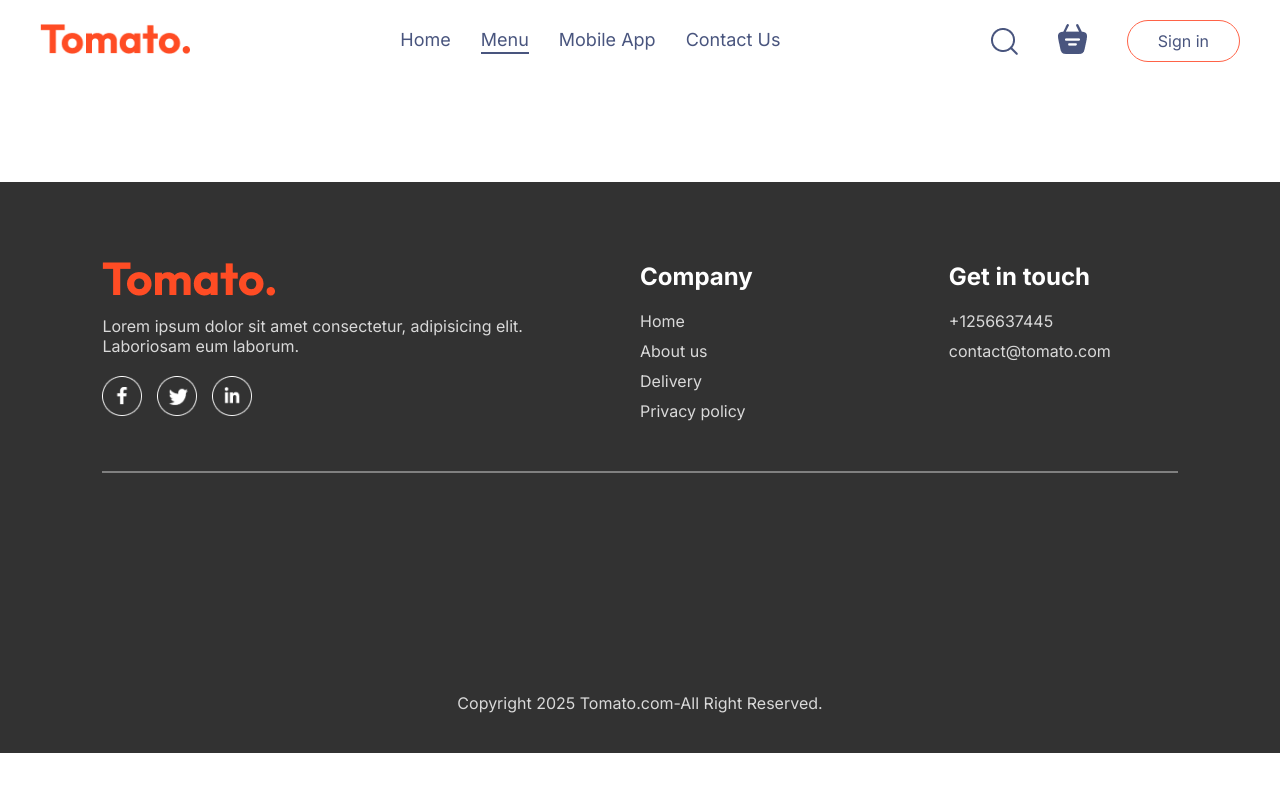
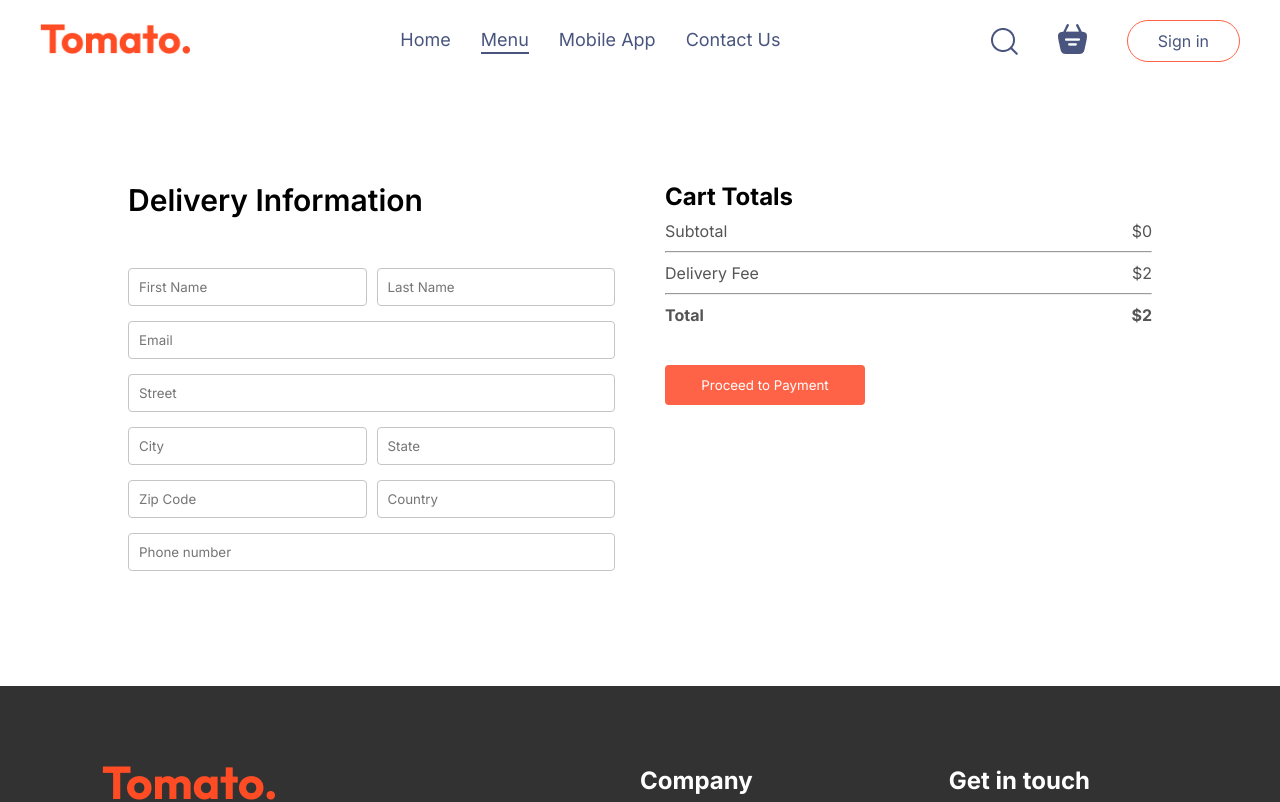
Before and after one commit to shadirahdari/FoodDelivery, a React (Vite) app: page /Order in a window 1280 px wide. Shown: the top 802 px of the page. Built offline with nearby package versions, Linux system fonts and the light colour scheme; a web font is replaced by a local one.

Commit message:
add form to placeorder component

```diff
--- a/src/Components/AppDownload/AppDownload.css
+++ b/src/Components/AppDownload/AppDownload.css
@@ -1,7 +1,7 @@
 .app-download{
     margin: auto auto;
     margin-top: 100px;
-    font-size: max(3vw, 20px);
+    font-size: max(3vw, px);
     text-align: center;
     font-weight: 500;
 }
@@ -13,7 +13,7 @@
 }
 .app-download-platforms img{
     width: max(30vw, 120px);
-    max-width: 100px;
+    max-width: 250px;
     transition: 0.5s;
     cursor: pointer;
 }
--- a/src/Components/ExploreMenu/ExploreMenu.css
+++ b/src/Components/ExploreMenu/ExploreMenu.css
@@ -2,7 +2,9 @@
     display: flex;
     flex-direction: column;
     gap: 20px;
-    padding-left:50px;
+    padding-left: 120px;
+    padding-right: 120px;
+
   }
 
   .explore-menu h1 {
--- a/src/Components/FoodDisplay/FoodDisplay.css
+++ b/src/Components/FoodDisplay/FoodDisplay.css
@@ -1,7 +1,7 @@
 .food-display{
     margin-top: 30px;
-    /* padding-left: 50px;
-    padding-right: 50px; */
+    padding-left: 120px;
+    padding-right: 120px;
 }
 .food-display h2{
     font-size: max(2vw,24px);
--- a/src/Components/Pages/Cart/Cart.jsx
+++ b/src/Components/Pages/Cart/Cart.jsx
@@ -1,9 +1,11 @@
 import React, { useContext } from 'react';
 import './Cart.css';
 import { StoreContext } from '../../../Context/StoreContext';
+import { useNavigate } from 'react-router-dom';
 
 const Cart = () => {
   const { cartItems, food_list, removeFromCart, getTotalCartAmount } = useContext(StoreContext);
+  const navigate=useNavigate();
   const subtotal = getTotalCartAmount();
   const deliveryFee = 2;
   const total = subtotal + deliveryFee;
@@ -60,7 +62,7 @@
               <b>${total}</b>
             </div>
           </div>
-          <button>Proceed to Checkout</button>
+          <button onClick={()=>navigate('/order')}>Proceed to Checkout</button>
         </div>
 
         <div className="cart-promocode">
--- a/src/Components/Pages/PlaceOrder/PlaceOrder.css
+++ b/src/Components/Pages/PlaceOrder/PlaceOrder.css
@@ -0,0 +1,37 @@
+.place-order{
+    display: flex;
+    align-items: start;
+    justify-content: space-between;
+    gap: 50px;
+    margin-top: 100px;
+    padding-left: 8rem;
+    padding-right: 8rem;
+}
+.place-order-left{
+    width: 100%;
+    max-width: max(30%,500px);
+}
+.place-order-left .title{
+    font-size: 30px;
+    font-weight: 600;
+    margin-bottom: 50px;
+}
+.place-order-left input{
+    margin-bottom: 15px;
+    width: 100%;
+    padding: 10px;
+    border: 1px  solid #c5c5c5;
+    border-radius: 4px;
+    outline-color: tomato;
+}
+.place-order-left .multi-field{
+    display: flex;
+    gap: 10px;
+}
+.place-order-right{
+    width: 100%;
+    max-width: max(40%,500px);
+}
+.place-order .cart-total button{
+    margin-top: 30px;
+}
--- a/src/Components/Pages/PlaceOrder/PlaceOrder.jsx
+++ b/src/Components/Pages/PlaceOrder/PlaceOrder.jsx
@@ -1,11 +1,58 @@
-import React from 'react'
+import React, { useContext } from 'react'
 import './PlaceOrder.css'
+import { StoreContext } from '../../../Context/StoreContext'
 
 const PlaceOrder = () => {
+  const {getTotalCartAmount}=useContext(StoreContext);
+  const subtotal = getTotalCartAmount();
+  const deliveryFee = 2;
+  const total = subtotal + deliveryFee;
+
   return (
-    <div>
+    <form className='place-order'>
+      <div className="place-order-left">
+        <p className='title'>Delivery Information</p>
+        <div className="multi-field">
+          <input type="text" placeholder='First Name' />
+          <input type="text" placeholder='Last Name' />
+        </div>
+        <input type="email" placeholder='Email' />
+        <input type="text" placeholder='Street' />
+        <div className="multi-field">
+          <input type="text" placeholder='City' />
+          <input type="text" placeholder='State' />
+        </div>
+        <div className="multi-field">
+          <input type="text" placeholder='Zip Code' />
+          <input type="text" placeholder='Country' />
+        </div>
+        <input type="text" placeholder='Phone number' />
+      </div>
+      <div className="place-order-right">
+      <div className="cart-total">
+          <h2>Cart Totals</h2>
+          <div>
+            <div className="cart-total-detials">
+              <p>Subtotal</p>
+              <p>${subtotal}</p>
+            </div>
+            <hr />
+            <div className="cart-total-detials">
+              <p>Delivery Fee</p>
+              <p>${deliveryFee}</p>
+            </div>
+            <hr />
+            <div className="cart-total-detials">
+              <b>Total</b>
+              <b>${total}</b>
+            </div>
+          </div>
+          <button >Proceed to Payment</button>
+        </div>
 
-    </div>
+
+      </div>
+    </form>
   )
 }
 
```
